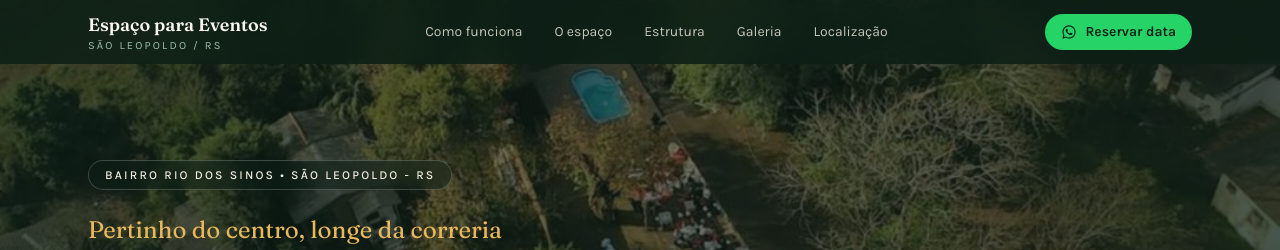
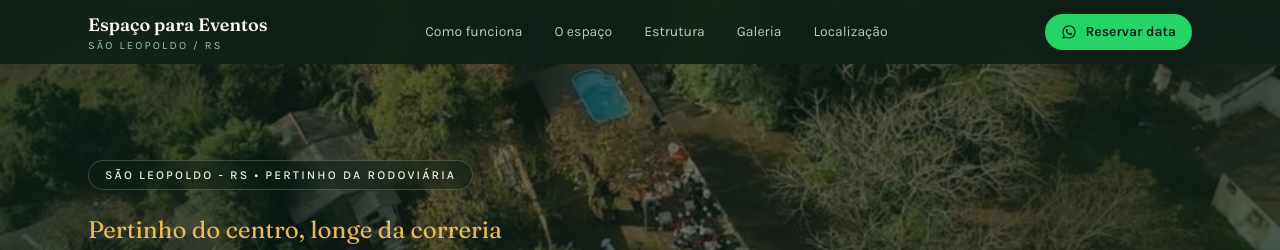
Before and after one commit to larissaalinee/espaco-para-eventos, a Next.js app: page / in a window 1280 px wide. Shown: the top 250 px of the page. Built offline with nearby package versions, Linux system fonts and the light colour scheme.

Commit message:
Endereco: centro de Sao Leopoldo, pertinho da rodoviaria

```diff
--- a/app/components/footer.tsx
+++ b/app/components/footer.tsx
@@ -10,7 +10,8 @@ export function Footer() {
             {site.name}
           </p>
           <p className="mt-1 text-sm text-cream-100/60">
-            Bairro {site.neighborhood} &bull; {site.city} - {site.state}
+            Centro &bull; {site.city} - {site.state} &bull; pertinho da
+            rodoviária
           </p>
         </div>
 
--- a/app/components/hero.tsx
+++ b/app/components/hero.tsx
@@ -39,7 +39,7 @@ export function Hero() {
 
       <div className="relative mx-auto w-full max-w-6xl px-4 py-16 sm:px-6 sm:py-24">
         <p className="mb-4 inline-flex items-center gap-2 rounded-full border border-white/20 bg-forest-950/50 px-3.5 py-1.5 text-[11px] font-medium uppercase tracking-[0.18em] text-cream-100 backdrop-blur-sm sm:mb-6 sm:px-4 sm:text-xs">
-          Bairro {site.neighborhood} &bull; {site.city} - {site.state}
+          {site.city} - {site.state} &bull; pertinho da rodoviária
         </p>
 
         <p className="font-display text-xl text-sun-400 sm:text-2xl">
--- a/app/components/location.tsx
+++ b/app/components/location.tsx
@@ -32,8 +32,8 @@ export function Location() {
             Como chegar
           </h2>
           <p className="mt-4 text-base text-forest-950/70">
-            O espaço fica no bairro {site.neighborhood}, em {site.city} -{" "}
-            {site.state}. Em poucos minutos de carro você sai do centro e já
+            O espaço fica no centro de {site.city} - {site.state}, pertinho da
+            rodoviária. Em poucos minutos de carro você sai do movimento e já
             está na natureza.
           </p>
         </div>
@@ -77,10 +77,10 @@ export function Location() {
                   <MapPinIcon className="h-6 w-6" />
                 </span>
                 <p className="mt-4 font-display text-xl font-bold text-cream-50">
-                  Bairro {site.neighborhood}
+                  Centro de {site.city}
                 </p>
                 <p className="mt-1 text-sm text-cream-100/70">
-                  {site.city} - {site.state}
+                  {site.state} &bull; pertinho da rodoviária da cidade
                 </p>
               </div>
               <a
--- a/app/layout.tsx
+++ b/app/layout.tsx
@@ -16,12 +16,13 @@ const fraunces = Fraunces({
 export const metadata: Metadata = {
   title: "Espaço para Eventos | Área externa com vista para o rio em São Leopoldo/RS",
   description:
-    "Espaço amplo ao ar livre no bairro Rio dos Sinos, em São Leopoldo/RS. Churrasqueira, piscina, mesas e cadeiras para 40 pessoas, Wi-Fi, estacionamento e som liberado. Espaço para até 100 convidados, a 3 minutos do centro. Reserve sua data pelo WhatsApp.",
+    "Espaço amplo ao ar livre no centro de São Leopoldo/RS, pertinho da rodoviária. Churrasqueira, piscina, mesas e cadeiras para 40 pessoas, Wi-Fi, estacionamento e som liberado. Espaço para até 100 convidados. Reserve sua data pelo WhatsApp.",
   keywords: [
     "espaço para eventos",
     "locação para festas",
     "São Leopoldo",
-    "Rio dos Sinos",
+    "centro de São Leopoldo",
+    "rodoviária São Leopoldo",
     "churrasqueira",
     "piscina",
     "eventos ao ar livre",
--- a/app/lib/site.ts
+++ b/app/lib/site.ts
@@ -2,7 +2,7 @@ export const site = {
   name: "Espaço para Eventos",
   whatsappNumber: "5551982747705",
   whatsappDisplay: "(51) 98274-7705",
-  neighborhood: "Rio dos Sinos",
+  neighborhood: "Centro",
   city: "São Leopoldo",
   state: "RS",
   capacity: 40,
@@ -16,4 +16,4 @@ export function whatsappUrl(
 }
 
 export const mapsUrl =
-  "https://www.google.com/maps/search/?api=1&query=Rio+dos+Sinos,+S%C3%A3o+Leopoldo+-+RS";
+  "https://www.google.com/maps/search/?api=1&query=Rodovi%C3%A1ria+de+S%C3%A3o+Leopoldo+-+RS";
```
